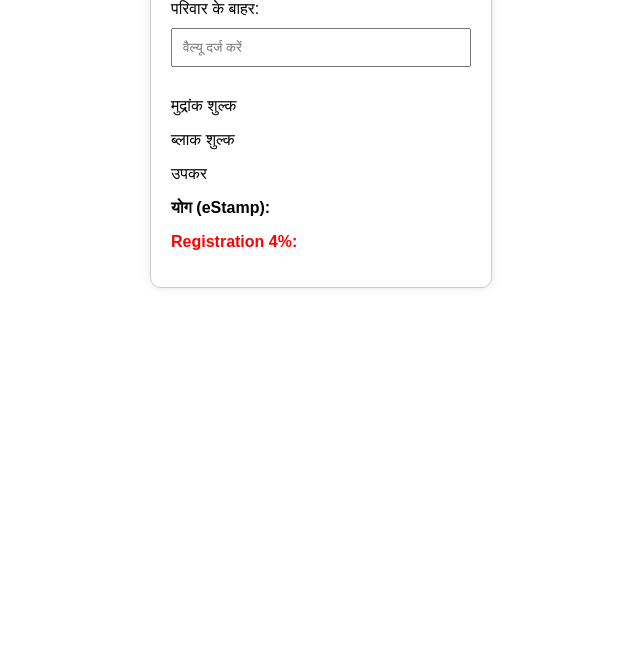
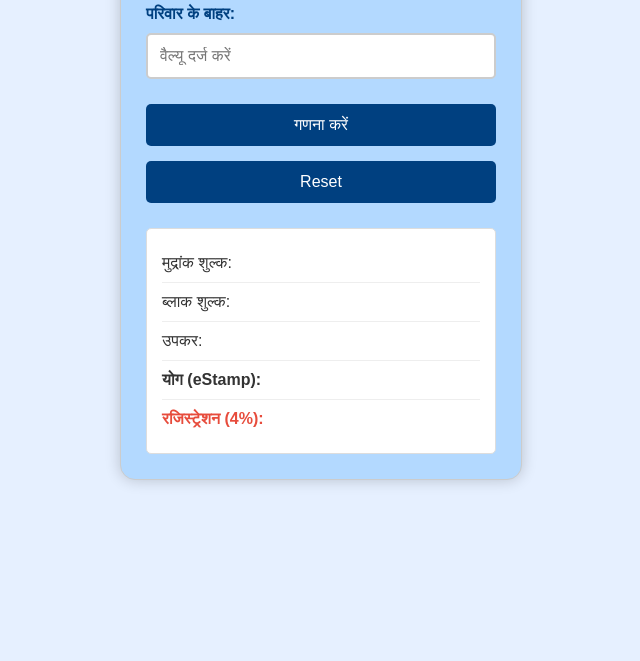
Before and after one commit to Heera7987/Cal.github.io, a plain HTML site: page ReliB.html in a window 1280 px wide. Shown: the part 139-800 px from the top of the page, without its empty margins (319-959 px from the left). Drawn offline with Linux system fonts and the light colour scheme.

Commit message:
Update ReliB.html
Update

```diff
--- a/ReliB.html
+++ b/ReliB.html
@@ -8,27 +8,88 @@
         body {
             font-family: Arial, sans-serif;
             margin: 50px;
+            background-color: #e6f0ff; /* हल्का नीला बैकग्राउंड */
+            color: #333;
         }
         .container {
-            max-width: 300px;
+            max-width: 350px;
             margin: auto;
-            padding: 20px;
+            padding: 25px;
             border: 1px solid #ccc;
-            border-radius: 10px;
-            box-shadow: 0 0 10px rgba(0, 0, 0, 0.1);
+            border-radius: 15px;
+            box-shadow: 0 0 15px rgba(0, 0, 0, 0.2);
+            background-color: #b3d9ff; /* गहरा नीला बैकग्राउंड */
+        }
+        h2 {
+            text-align: center;
+            color: #004080; /* डार्क ब्लू टेक्स्ट */
+        }
+        label {
+            font-weight: bold;
+            display: block;
+            margin-top: 15px;
+            color: #004080; /* डार्क ब्लू टेक्स्ट */
         }
         input[type="number"] {
             width: 100%;
-            padding: 10px;
+            padding: 12px;
             margin: 10px 0;
             box-sizing: border-box;
+            border: 2px solid #ccc;
+            border-radius: 5px;
+            font-size: 16px;
+            background-color: #ffffff; /* इनपुट बॉक्स का सफेद बैकग्राउंड */
+        }
+        input[type="number"]:focus {
+            border-color: #004080; /* फोकस पर डार्क ब्लू बॉर्डर */
+            outline: none;
+        }
+        button {
+            width: 100%;
+            padding: 12px;
+            background-color: #004080; /* डार्क ब्लू बटन */
+            color: white;
+            border: none;
+            border-radius: 5px;
+            font-size: 16px;
+            cursor: pointer;
+            margin-top: 15px;
+        }
+        button:hover {
+            background-color: #00264d; /* होवर पर और गहरा नीला */
         }
         .result {
-            margin-top: 20px;
+            margin-top: 25px;
+            padding: 15px;
+            background-color: #ffffff; /* रिजल्ट बॉक्स का सफेद बैकग्राउंड */
+            border-radius: 5px;
+            border: 1px solid #ddd;
+            transition: all 0.3s ease;
+        }
+        .result p {
+            margin: 15px 0; /* प्रत्येक आइटम के बीच में दूरी */
+            color: #004080; /* डार्क ब्लू टेक्स्ट */
         }
         .highlight {
-            color: red;
+            color: #e74c3c; /* हाइलाइट के लिए लाल रंग */
             font-weight: bold;
+        }
+        .fade-in {
+            animation: fadeIn 0.5s ease-in;
+        }
+        @keyframes fadeIn {
+            from { opacity: 0; }
+            to { opacity: 1; }
+        }
+        .fee-item {
+            display: flex;
+            justify-content: space-between; /* टेक्स्ट और नंबर को अलग-अलग साइड में रखें */
+            align-items: center;
+            padding: 10px 0;
+            border-bottom: 1px solid #eee; /* हल्की सी लाइन जोड़ी गई है */
+        }
+        .fee-item:last-child {
+            border-bottom: none; /* आखिरी आइटम के नीचे लाइन नहीं */
         }
     </style>
 </head>
@@ -39,18 +100,42 @@
     <label for="value">परिवार के बाहर:</label>
     <input type="number" id="value" placeholder="वैल्यू दर्ज करें">
 
-    <div class="result">
-        <p>मुद्रांक शुल्क <span id="stampDuty"></span></p>
-        <p>ब्लाक शुल्क <span id="blockFee"></span></p>
-        <p>उपकर <span id="surcharge"></span></p>
-        <p><strong>योग (eStamp): <span id="totalSum"></span></strong></p>
-        <p class="highlight">Registration 4%: <span id="registrationFee"></span></p>
+    <!-- गणना बटन -->
+    <button onclick="calculate()">गणना करें</button>
+
+    <!-- गाड़ना (Reset) बटन -->
+    <button onclick="resetForm()">Reset</button>
+
+    <!-- परिणाम बॉक्स -->
+    <div class="result" id="result">
+        <div class="fee-item">
+            <span>मुद्रांक शुल्क:</span>
+            <span id="stampDuty"></span>
+        </div>
+        <div class="fee-item">
+            <span>ब्लाक शुल्क:</span>
+            <span id="blockFee"></span>
+        </div>
+        <div class="fee-item">
+            <span>उपकर:</span>
+            <span id="surcharge"></span>
+        </div>
+        <div class="fee-item">
+            <span><strong>योग (eStamp):</strong></span>
+            <span id="totalSum"></span>
+        </div>
+        <div class="fee-item highlight">
+            <span>रजिस्ट्रेशन (4%):</span>
+            <span id="registrationFee"></span>
+        </div>
     </div>
 </div>
 
 <script>
-    document.getElementById('value').addEventListener('input', function() {
-        const value = parseFloat(this.value);
+    function calculate() {
+        const value = parseFloat(document.getElementById('value').value); // मूल्य इनपुट
+        const resultDiv = document.getElementById('result');
+
         if (!isNaN(value)) {
             // मुद्रांक शुल्क 2%
             const stampDuty = value * 0.02;
@@ -73,15 +158,25 @@
             document.getElementById('surcharge').textContent = surcharge.toFixed(2);
             document.getElementById('totalSum').textContent = totalSum.toFixed(2);
             document.getElementById('registrationFee').textContent = registrationFee.toFixed(2);
+
+            // एनिमेशन जोड़ें
+            resultDiv.classList.add('fade-in');
         } else {
             // अगर वैल्यू नहीं दर्ज की गई है, तो सभी फ़ील्ड्स खाली करें
-            document.getElementById('stampDuty').textContent = '';
-            document.getElementById('blockFee').textContent = '';
-            document.getElementById('surcharge').textContent = '';
-            document.getElementById('totalSum').textContent = '';
-            document.getElementById('registrationFee').textContent = '';
+            resetForm();
         }
-    });
+    }
+
+    // गाड़ना (Reset) फ़ंक्शन
+    function resetForm() {
+        document.getElementById('value').value = ''; // मूल्य इनपुट फ़ील्ड खाली करें
+        document.getElementById('stampDuty').textContent = '';
+        document.getElementById('blockFee').textContent = '';
+        document.getElementById('surcharge').textContent = '';
+        document.getElementById('totalSum').textContent = '';
+        document.getElementById('registrationFee').textContent = '';
+        document.getElementById('result').classList.remove('fade-in'); // एनिमेशन हटाएं
+    }
 </script>
 
 </body>
```
